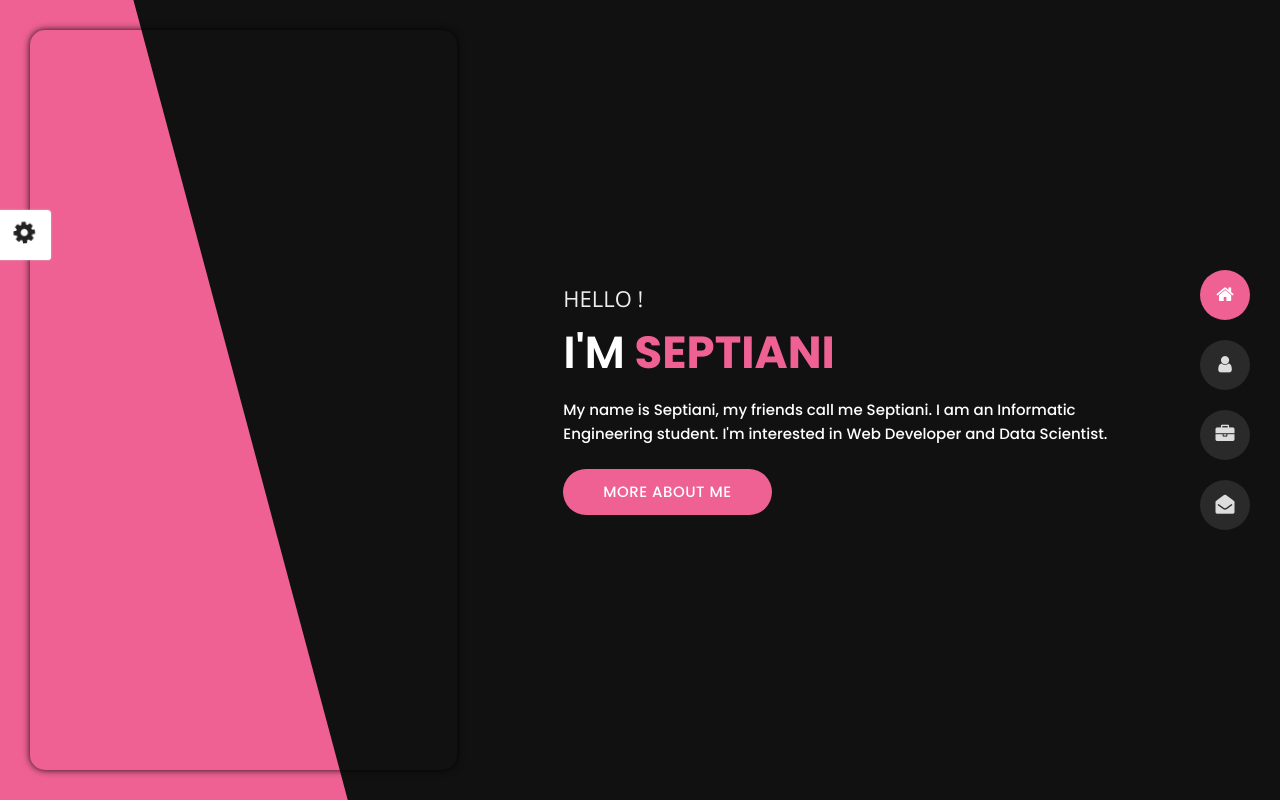
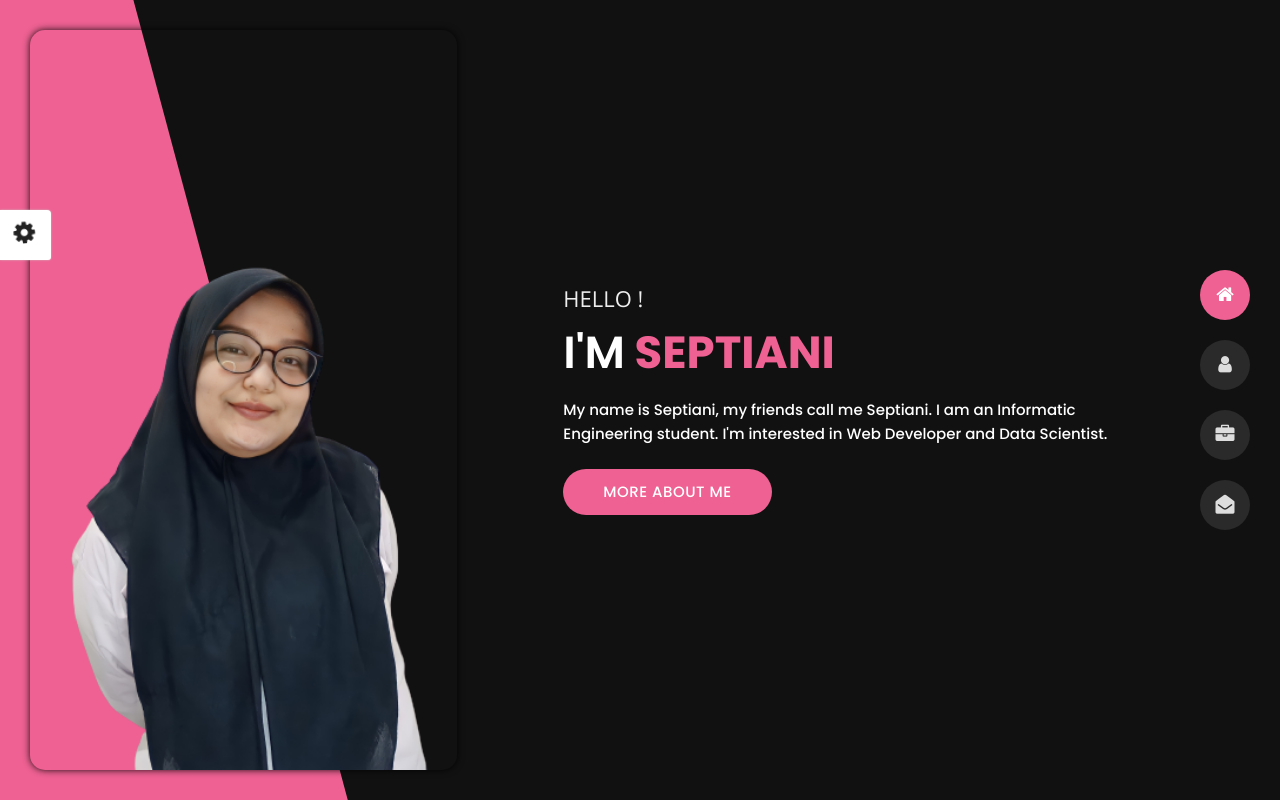
Before and after one commit to septiani1209/app-profile, a plain HTML site: page index.html in a window 1280 px wide. Drawn offline with nearby package versions, Linux system fonts and the light colour scheme.

Commit message:
Update style.css

```diff
--- a/css/style.css
+++ b/css/style.css
@@ -503,7 +503,7 @@ body.light hr.separator {
 }
 
 .home .bg {
-  background-image: url(../img/profile.jpg);
+  background-image: url(../img/profile.png);
   background-size: cover;
   background-repeat: no-repeat;
   background-position: top;
```
